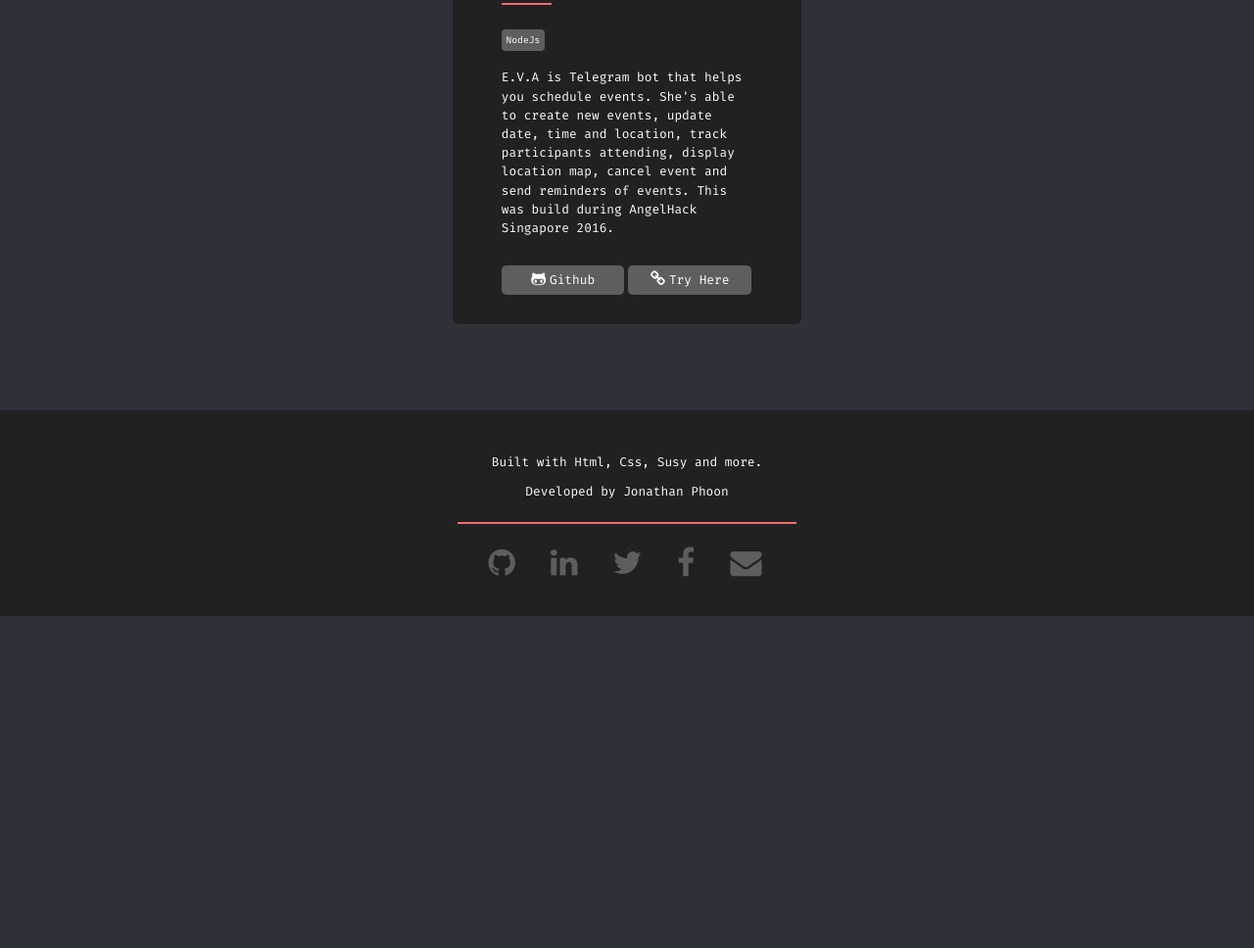
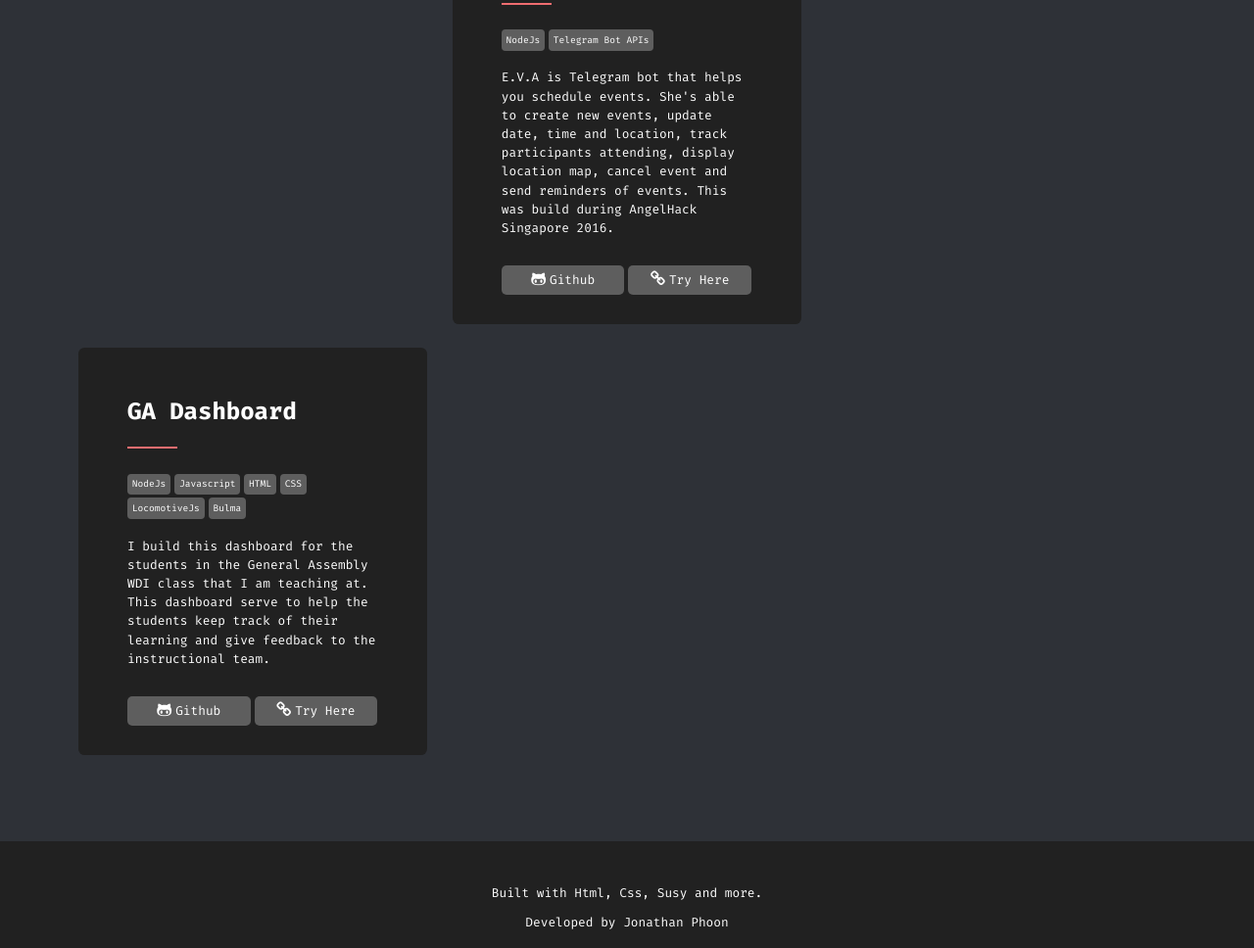
Before and after one commit to giftofjehovah/giftofjehovah.github.io, a website: page index.html in a window 1280 px wide. Shown: the part 1796-2764 px from the top of the page at 98% size. Before the commit the page ends 2425 px from the top, so only its background shows below. Drawn offline with Linux system fonts and the light colour scheme.

Commit message:
add GAdashboard project

```diff
--- a/index.html
+++ b/index.html
@@ -31,8 +31,8 @@
       <div id="aboutme">
         <h4>
           Hello! I'm <strong>Jonathan Phoon</strong>. A creative <strong>full-stack developer</strong> with a <strong>passion for learning</strong> and
-          interested in working on <strong>cutting edge technology</strong> that enhance the lives of people. One of the
-          most rewarding feelings is to see lines on a text editor transform into an app the world can see.
+          interest in working on <strong>cutting edge technologies</strong> that enhance the lives of people. One of the
+          most rewarding feeling is to see lines on a text editor transform into an app the world can see.
         </h4>
       </div>
     </section>
@@ -79,6 +79,7 @@
                 <div class="language"><p>jQuery</p></div>
                 <div class="language"><p>Ruby</p></div>
                 <div class="language"><p>Ruby on Rails</p></div>
+                <div class="language"><p>Bootstrap</p></div>
               </div>
               <div class="summary">
                 <p>
@@ -203,6 +204,7 @@
             <div class="details">
               <div class="languages">
                 <div class="language"><p>NodeJs</p></div>
+                <div class="language"><p>Telegram Bot APIs</p></div>
               </div>
               <div class="summary">
                 <p>
@@ -217,8 +219,34 @@
           </div>
         <hr class='long'/>
         </div>
+        <div class='project'>
+          <div class="info">
+            <div class="title">
+              <h4><strong>GA Dashboard</strong></h4>
+            </div>
+            <hr />
+            <div class="details">
+              <div class="languages">
+                <div class="language"><p>NodeJs</p></div>
+                <div class="language"><p>Javascript</p></div>
+                <div class="language"><p>HTML</p></div>
+                <div class="language"><p>CSS</p></div>
+                <div class="language"><p>LocomotiveJs</p></div>
+                <div class="language"><p>Bulma</p></div>
+              </div>
+              <div class="summary">
+                <p>
+                  I build this dashboard for the students in the General Assembly WDI class that I am teaching at. This dashboard
+                  serve to help the students keep track of their learning and give feedback to the instructional team.
+                </p>
+              </div>
+              <a href="https://github.com/giftofjehovah/GAstudentDashboard"><div class="link"><i class="fa fa-github-alt" aria-hidden="true"></i> <p>Github</p></div></a>
+              <a href="https://gasd.herokuapp.com/login"><div class="link"><i class="fa fa-link" aria-hidden="true"></i> <p>Try Here</p></div></a>
+            </div>
+          </div>
+        <hr class='long'/>
+        </div>
       </div>
-
     </section>
 
   </main>
```
